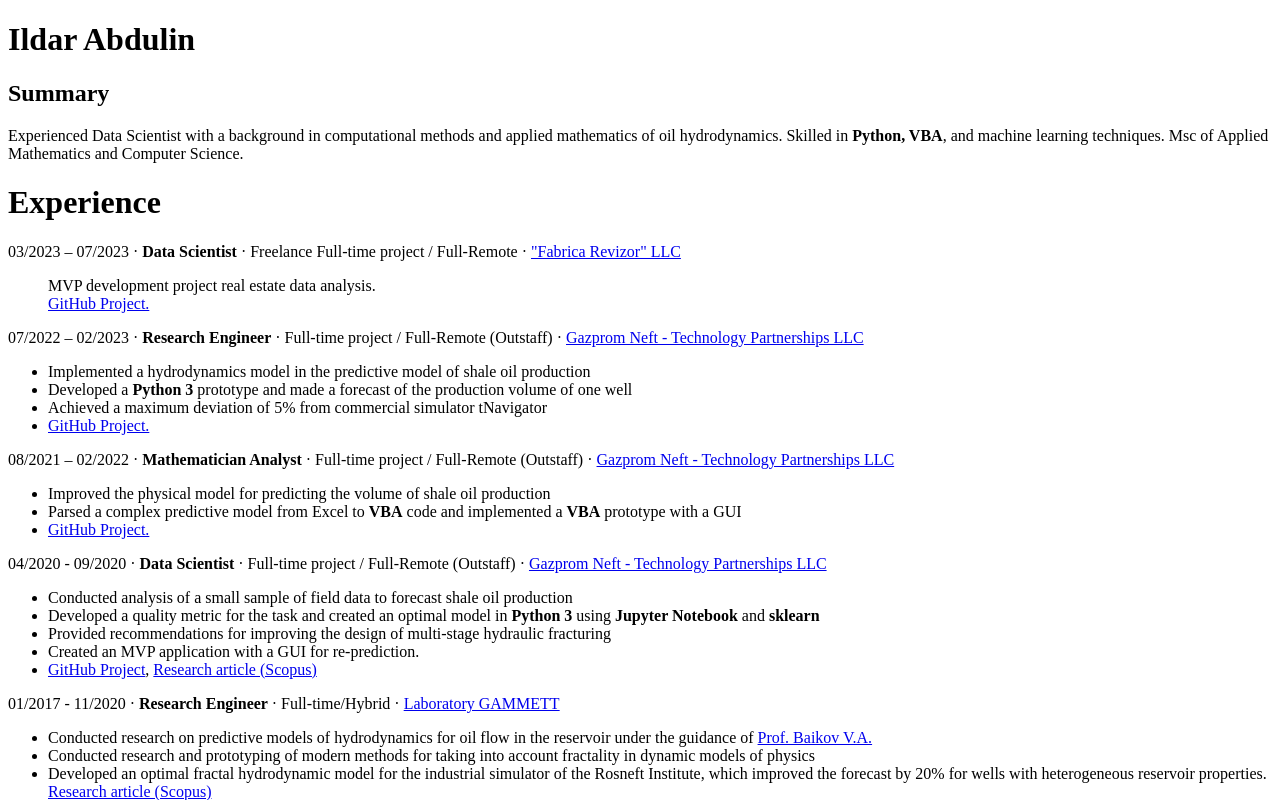
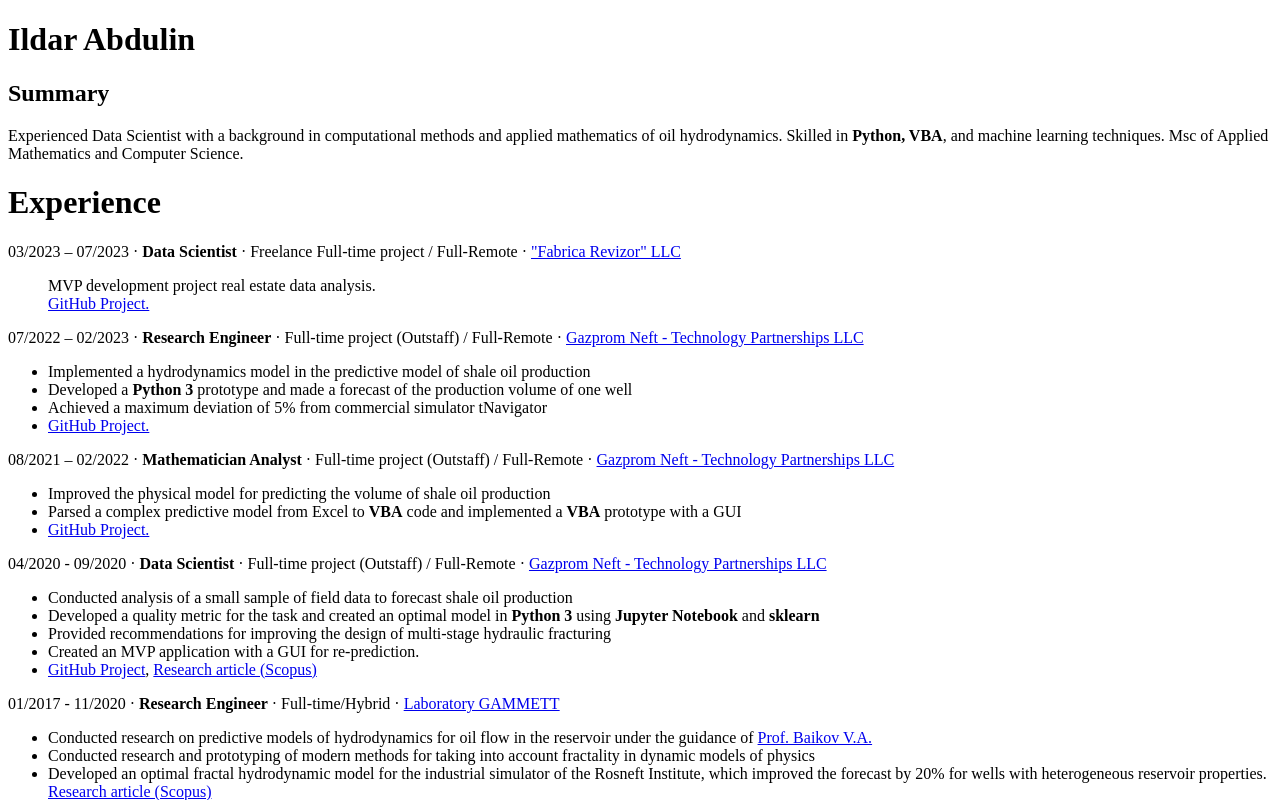
Before and after one commit to ResearchMachine/ResearchMachine.github.io, a plain HTML site: page index.html in a window 1280 px wide. Shown: the top 800 px of the page. Drawn offline with Linux system fonts and the light colour scheme.

Commit message:
Update index.html

```diff
--- a/index.html
+++ b/index.html
@@ -23,20 +23,20 @@
 
 
 
-<p>07/2022 – 02/2023 · <b>Research Engineer</b> · Full-time project / Full-Remote (Outstaff) · <a href=https://en.wikipedia.org/wiki/Gazprom_Neft>Gazprom Neft - Technology Partnerships LLC</a></p>
+<p>07/2022 – 02/2023 · <b>Research Engineer</b> · Full-time project (Outstaff) / Full-Remote · <a href=https://en.wikipedia.org/wiki/Gazprom_Neft>Gazprom Neft - Technology Partnerships LLC</a></p>
 <ul>
 	<li>Implemented a hydrodynamics model in the predictive model of shale oil production</li>
 	<li>Developed a <b>Python 3</b> prototype and made a forecast of the production volume of one well</li>
 	<li>Achieved a maximum deviation of 5% from commercial simulator tNavigator</li>
 	<li><a href=https://github.com/ResearchMachine/commercial-project-hydrodynamic-in-predictive-complex>GitHub Project.</a></li>
 </ul>
-<p>08/2021 – 02/2022 · <b>Mathematician Analyst</b> · Full-time project / Full-Remote (Outstaff) · <a href=https://en.wikipedia.org/wiki/Gazprom_Neft>Gazprom Neft - Technology Partnerships LLC</a></p>
+<p>08/2021 – 02/2022 · <b>Mathematician Analyst</b> · Full-time project (Outstaff) / Full-Remote · <a href=https://en.wikipedia.org/wiki/Gazprom_Neft>Gazprom Neft - Technology Partnerships LLC</a></p>
 <ul>
 	<li>Improved the physical model for predicting the volume of shale oil production</li>
 	<li>Parsed a complex predictive model from Excel to <b>VBA</b> code and implemented a <b>VBA</b> prototype with a GUI</li>
 	<li><a href=https://github.com/ResearchMachine/commercial-project-parcing-of-predictive-complex>GitHub Project.</a></li>
 </ul>
-<p>04/2020 - 09/2020 · <b>Data Scientist</b> · Full-time project / Full-Remote (Outstaff) · <a href=https://en.wikipedia.org/wiki/Gazprom_Neft>Gazprom Neft - Technology Partnerships LLC</a></p>
+<p>04/2020 - 09/2020 · <b>Data Scientist</b> · Full-time project (Outstaff) / Full-Remote · <a href=https://en.wikipedia.org/wiki/Gazprom_Neft>Gazprom Neft - Technology Partnerships LLC</a></p>
 <ul>
 	<li>Conducted analysis of a small sample of field data to forecast shale oil production</li>
 	<li>Developed a quality metric for the task and created an optimal model in <b>Python 3</b> using <b>Jupyter Notebook</b> and <b>sklearn</b></li>
```
